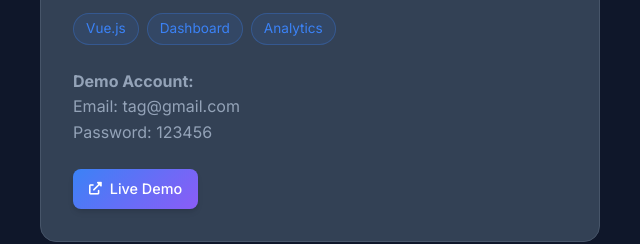
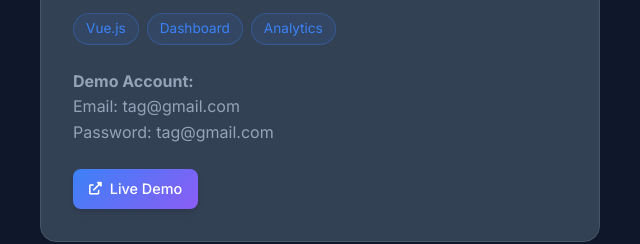
Before and after one commit to thang1509/porfolio, a plain HTML site: page index.html in a window 1280 px wide. Shown: the part 5439-5683 px from the top of the page, 624-1264 px from the left. Drawn offline with Linux system fonts and the light colour scheme.

Commit message:
fix: main

```diff
--- a/index.html
+++ b/index.html
@@ -253,7 +253,7 @@
                             <p class="login-details">
                                 <strong>Demo Account:</strong><br>
                                 Email: tag@gmail.com<br>
-                                Password: 123456
+                                Password: tag@gmail.com
                             </p>
                         </div>
                         <div class="project-links">
```
